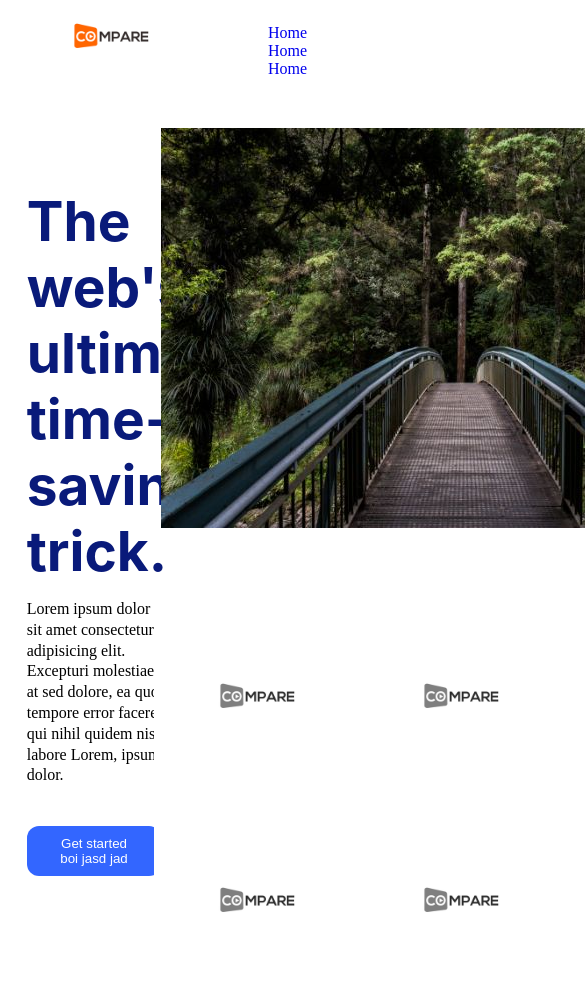
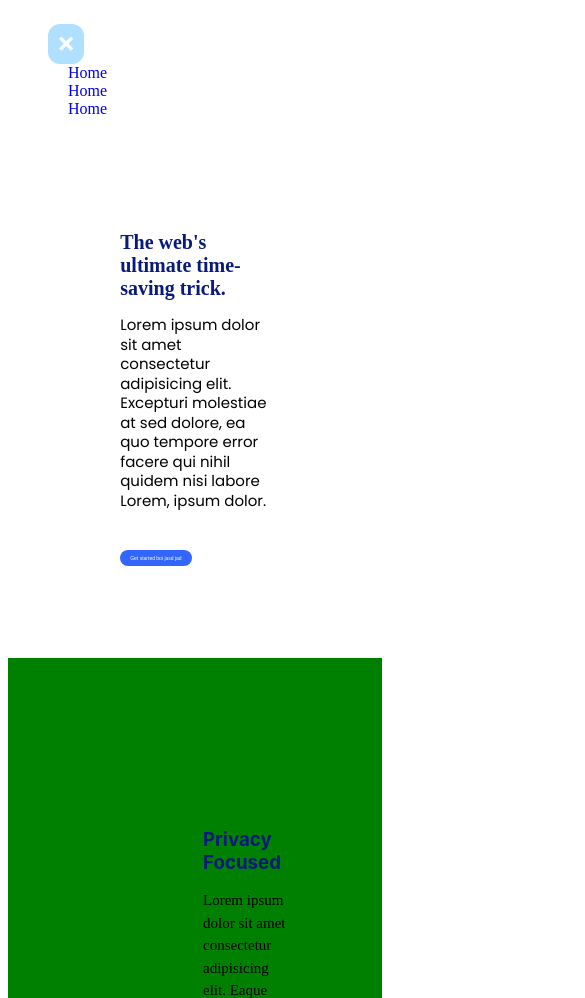
Before and after one commit to Osama4488/100_days_coding_challenge_repo, a plain HTML site: page dribble_design.html in a window 390 px wide. Shown: the top 998 px of the page, 585 px wide, since content can reach past the window. Drawn offline with nearby package versions, Linux system fonts and the light colour scheme.

Commit message:
implementing media queries to web page

```diff
--- a/dribble_design.html
+++ b/dribble_design.html
@@ -4,6 +4,12 @@
     <meta http-equiv="X-UA-Compatible" content="IE=edge" />
     <meta name="viewport" content="width=device-width, initial-scale=1.0" />
     <link rel="stylesheet" href="./dribble_desing.css" />
+    <script src="jquery-3.4.0.min.js"></script>
+    <link rel="preconnect" href="https://fonts.gstatic.com" />
+    <link
+      href="https://fonts.googleapis.com/css2?family=Poppins:ital,wght@0,100;0,200;0,400;0,600;0,700;1,100;1,200&display=swap"
+      rel="stylesheet"
+    />
     <title>Document</title>
   </head>
   <body>
@@ -11,11 +17,12 @@
       <header>
         <img class="img-logo" src="./img/attachment_55601556.png" alt="" />
 
-        <nav>
-          <ul>
-            <li><a href="#">Home</a></li>
-            <li><a href="#">Home</a></li>
-            <li><a href="#">Home</a></li>
+        <nav class="navv">
+          <ul class="ull">
+            <button>🞬</button>
+            <li class="lii"><a class="aa" href="#">Home</a></li>
+            <li class="lii"><a class="aa" href="#">Home</a></li>
+            <li class="lii"><a class="aa" href="#">Home</a></li>
           </ul>
         </nav>
       </header>
@@ -39,7 +46,7 @@
     </div>
 
     <div class="logo-carousel-section">
-      <div class="3-images-1">
+      <div class="images-3col">
         <img class="img-logo1" src="./img/attachment_55601556.png" alt="" />
         <img class="img-logo1" src="./img/attachment_55601556.png" alt="" />
         <img class="img-logo1" src="./img/attachment_55601556.png" alt="" />
@@ -151,5 +158,21 @@
         </div>
       </footer>
     </div>
+    <script>
+      $(document).ready(function () {
+        /* function called when you click of the button */
+        $("button").click(function () {
+          /* this if else to change the text in the button */
+          if ($("button").text() == "☰") {
+            $("button").text("🞬");
+          } else {
+            $("button").text("☰");
+          }
+
+          /* this function toggle the visibility of our "li" elements */
+          $("li").toggle("slow");
+        });
+      });
+    </script>
   </body>
 </html>
--- a/dribble_desing.css
+++ b/dribble_desing.css
@@ -1,6 +1,9 @@
 /* .header-container {
   display: flex;
 } */
+body {
+  /* font-family: "Poppins", sans-serif; */
+}
 
 header {
   display: flex;
@@ -34,8 +37,14 @@ header nav {
 }
 
 header nav ul li {
-  display: inline-block;
+  /* display: inline-block; */
   padding-left: 20px;
+}
+header nav ul {
+  display: flex;
+}
+header nav ul button {
+  display: none;
 }
 
 header nav ul li a {
@@ -58,6 +67,10 @@ header nav ul {
   height: 400px;
 }
 
+.images-3col{
+  background-color: red;
+}
+
 .hero_container {
   display: flex;
   justify-content: space-between;
@@ -71,14 +84,15 @@ header nav ul {
 }
 
 .hero_container .text-container h1 {
+  font-size: 55px;
   color: #091a7a;
-  font-size: 55px;
-  font-family: inter;
+  s
   margin: 0;
 }
 .hero_container .text-container p {
   margin: 15 0 40 0;
   line-height: 1.3em;
+  font-family: "Poppins", sans-serif;
 }
 
 /* .hero_container .text-container button {
@@ -104,6 +118,7 @@ header nav ul {
   margin: 0 auto;
   width: 900px;
   text-align: center;
+
 }
 .img-logo1 {
   height: 200px;
@@ -207,6 +222,10 @@ header nav ul {
   display: flex;
 }
 
+.privacy-section{
+  background-color: green;
+}
+
 .footer-left-container {
   width: 50%;
 }
@@ -222,3 +241,110 @@ header nav ul {
 .footer-left-container p {
   padding-left: 20px;
 }
+
+@media only screen and (max-width: 500px) {
+  /* body {
+    background-color: red;
+  }
+ */
+
+ /* @media only screen and (min-width: 480px) and (max-width: 767px) { */
+ .ull{
+    flex-direction: column;
+  }
+
+  /* deletes margin on top or bottom of the a tag*/
+  .lii{
+    margin: 0;
+  }
+ /* makes sure that the a tag will take the entire screen*/
+  .aa{
+    display: block;
+  }
+  .header-container nav ul button{
+    display: block;
+    padding: 2vw;
+    font-size: 3vh;
+    background-color: #AFE0FF;
+    border: none;
+
+    /*outline none removes the default blue border that appears anytime you click on the button*/
+    outline: none;
+
+    cursor: pointer;
+    align-self: flex-start;
+  }
+
+ h1 {
+   font-size: 20px !important;
+ }
+ p{
+   font-size: 15px !important;
+ }
+ .img-logo{
+   /* width: 10px;
+   height: 10px; */
+   display: none !important;
+ }
+ .header-container{
+   width:70%;
+
+ }
+
+ .hero_container{
+   width: 40%;
+   height: 100px;
+   /* margin: 0;
+   padding: 0; */
+   padding-top: 150px;
+ }
+
+ .logo-carousel-section{
+     height: 400px;
+  margin: 0 auto;
+  width: 400px;
+  text-align: center;
+ }
+ button{
+   background-color: #3366ff;
+  border-radius: 12px;
+  border: none;
+  padding: 5 10 !important;
+  color: #ffffff;
+  font-size: 5px;
+ }
+ .img-logo1{
+   width: 100px;
+   height: 100px;
+ }
+ .images-3col{
+   text-align: center;
+ }
+ img{
+   display: none;
+ }
+ .text-container{
+   width: 100%;
+
+ }
+
+ .img-container{
+   display: none;
+ }
+ .img-left-container{
+   display: none;
+ }
+ .text-right-container{
+   width: 100%;
+ }
+
+
+ .cta-section{
+   padding: 0;
+
+ }
+ .text-cta-left-container{
+   padding: 0;
+
+ }
+}
```
